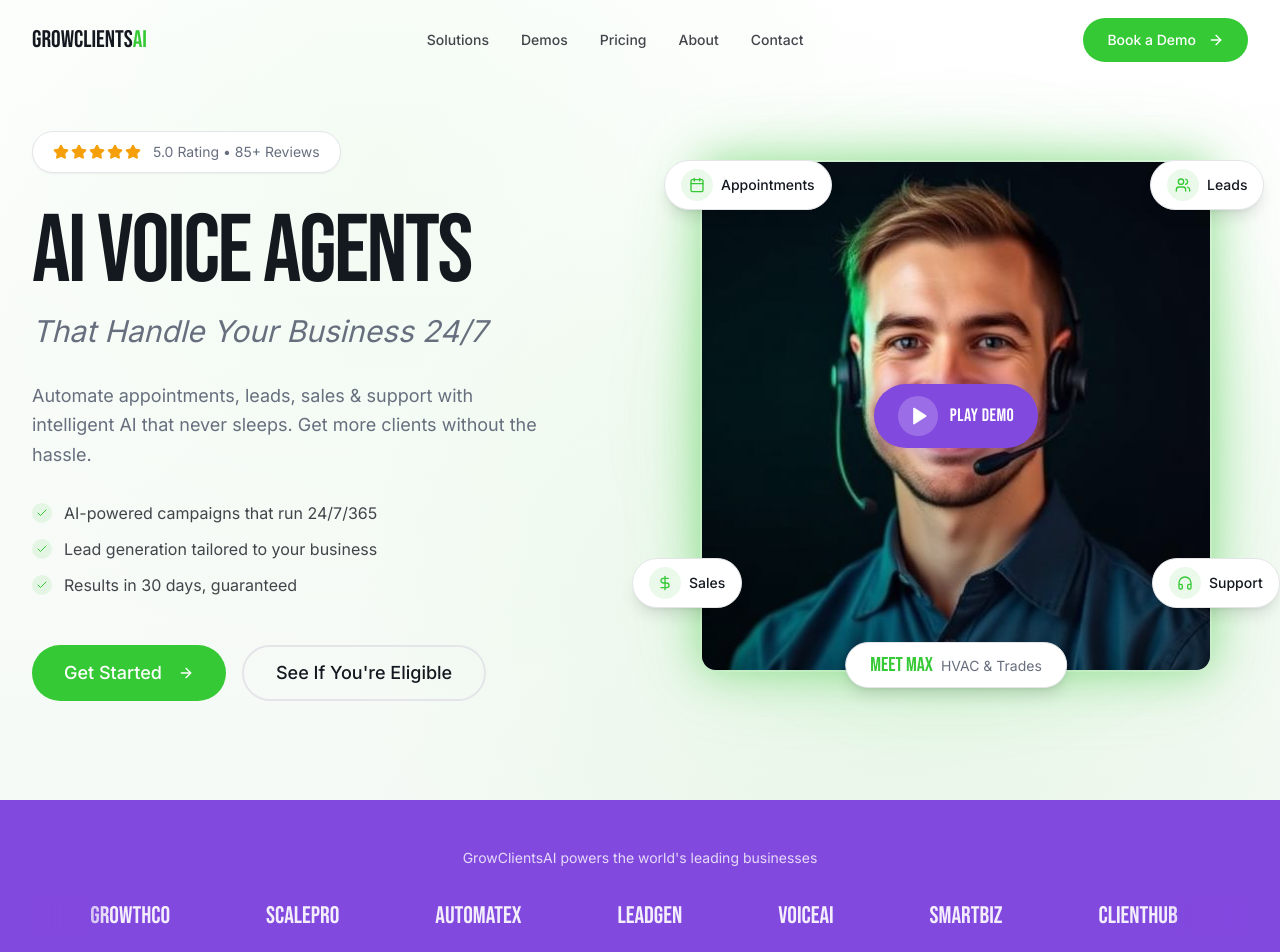
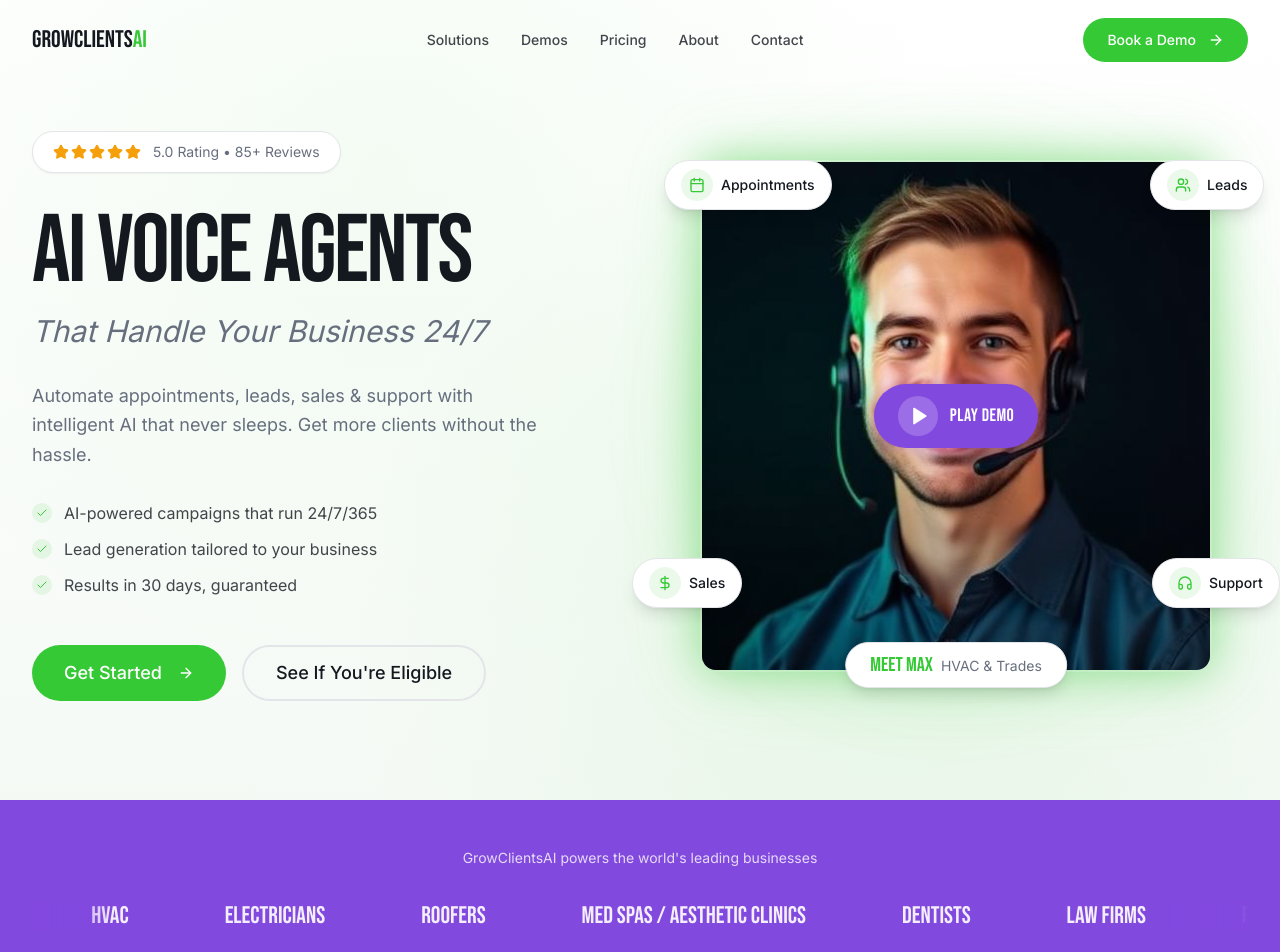
Before and after one commit to leviduncan/grow-clients-spark, a React (Vite) app: page / in a window 1280 px wide. Shown: the top 952 px of the page. Built offline with nearby package versions, Linux system fonts and the light colour scheme; the HTML template or start-up script is replaced by a standard one.

Commit message:
Code edited in Lovable Code Editor
Edited UI in Lovable

```diff
--- a/src/components/ClientLogos.tsx
+++ b/src/components/ClientLogos.tsx
@@ -1,6 +1,15 @@
 const ClientLogos = () => {
   // Placeholder company names - these would be replaced with actual logos
-  const companies = ["TechFlow", "GrowthCo", "ScalePro", "AutomateX", "LeadGen", "VoiceAI", "SmartBiz", "ClientHub"];
+  const companies = [
+    "Plumbers",
+    "HVAC",
+    "Electricians",
+    "Roofers",
+    "Med Spas / Aesthetic Clinics",
+    "Dentists",
+    "Law Firms",
+    "Property Management",
+  ];
 
   return (
     <section className="py-12 bg-purple">
```
